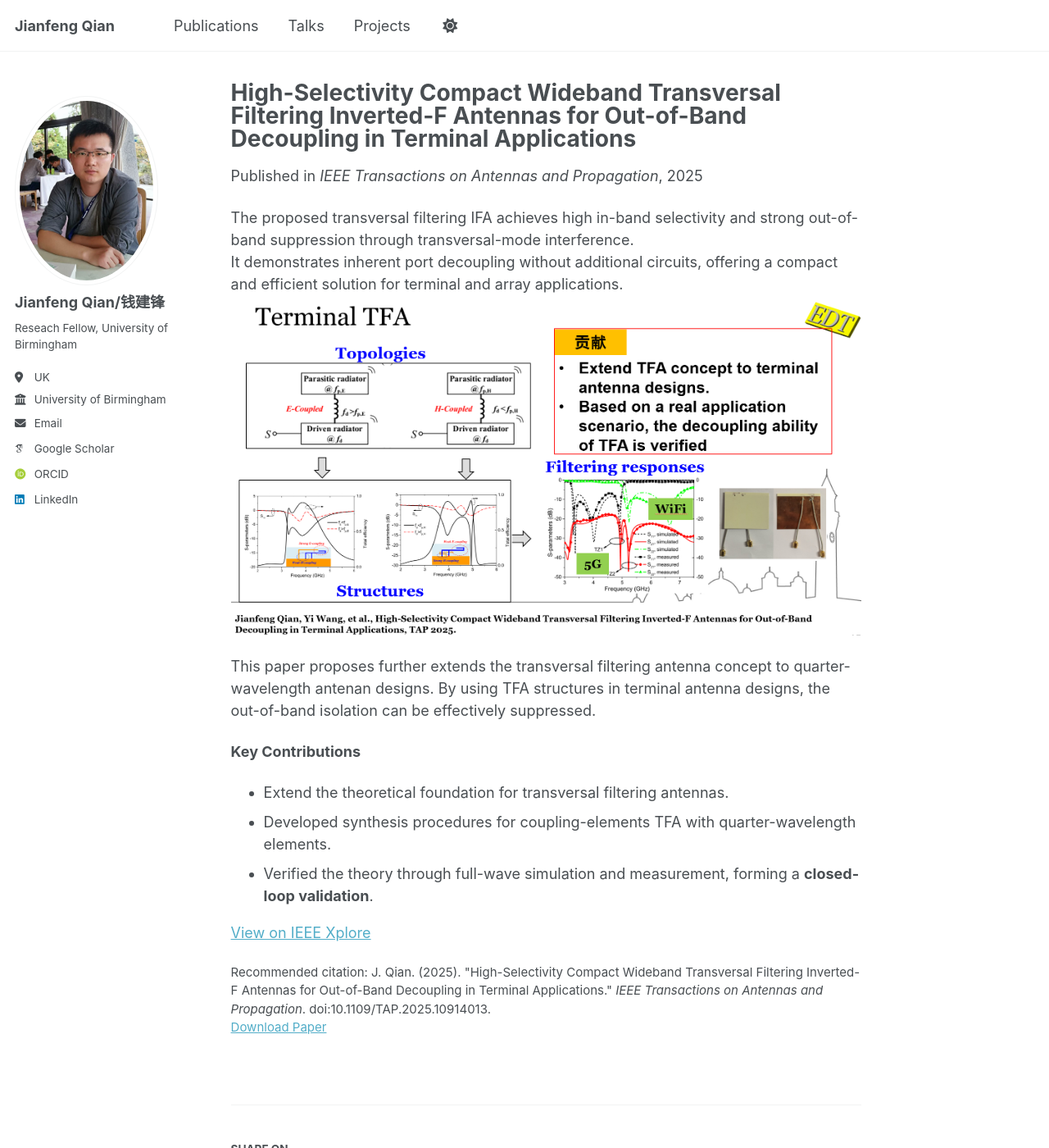
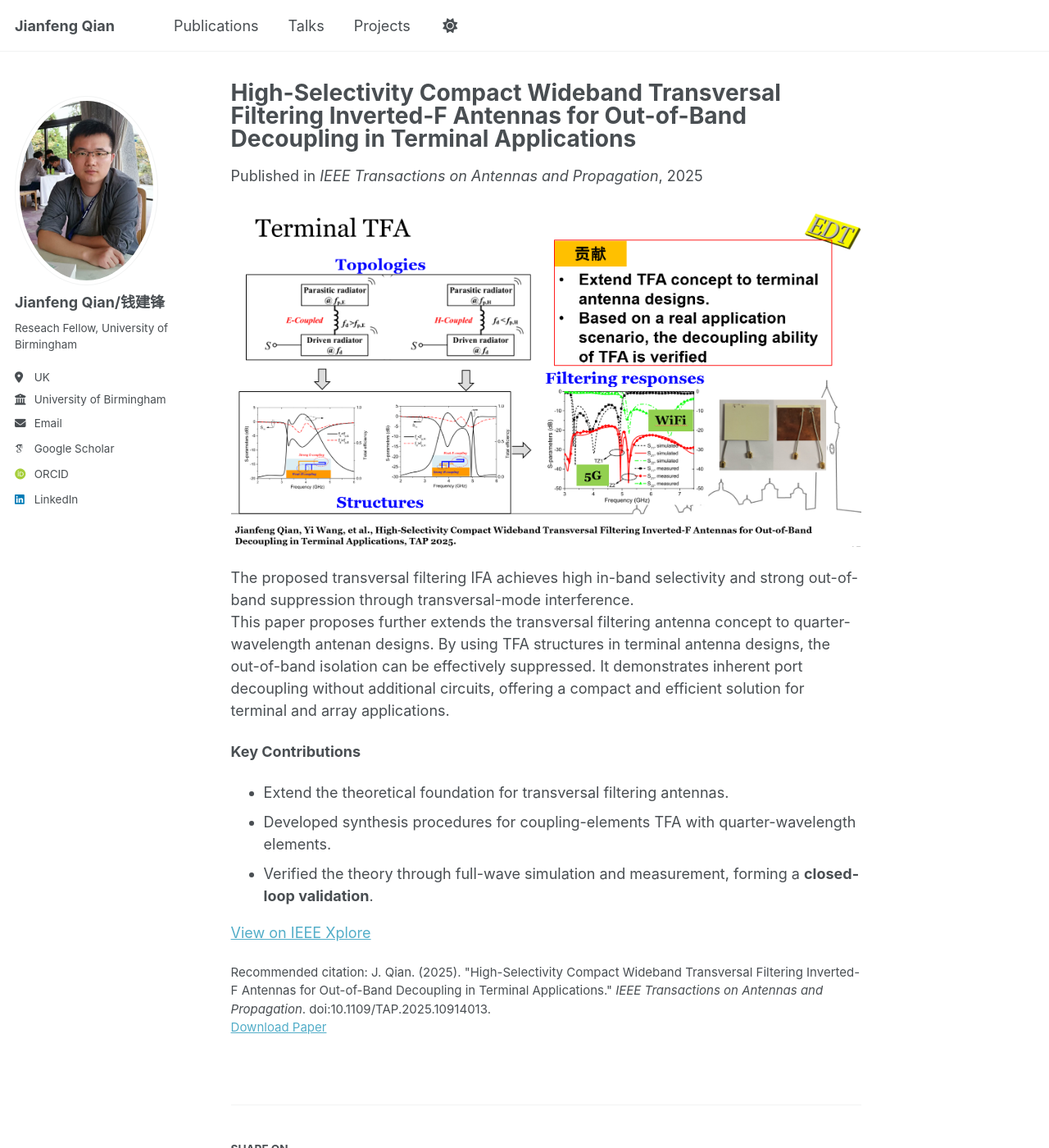
Before and after one commit to eejfqian/eejfqian.github.io, a Jekyll site: the page built from _publications/2025-02-01-high-selectivity-filtering-ifa.md, in a window 1280 px wide and 1400 px high. Shown: the whole window at 82% size. Built offline with Jekyll 4.4.1, drawn with Linux system fonts in a browser that asks for light colours; some web fonts are replaced; a script that is not in the unit is left out.

```diff
--- a/_publications/2025-02-01-high-selectivity-filtering-ifa.md
+++ b/_publications/2025-02-01-high-selectivity-filtering-ifa.md
@@ -10,11 +10,12 @@ paperurl: 'https://ieeexplore.ieee.org/document/10914013'
 citation: 'J. Qian. (2025). &quot;High-Selectivity Compact Wideband Transversal Filtering Inverted-F Antennas for Out-of-Band Decoupling in Terminal Applications.&quot; <i>IEEE Transactions on Antennas and Propagation</i>. doi:10.1109/TAP.2025.10914013.'
 ---
 
-The proposed transversal filtering IFA achieves high in-band selectivity and strong out-of-band suppression through transversal-mode interference.
-It demonstrates inherent port decoupling without additional circuits, offering a compact and efficient solution for terminal and array applications.
+
 ![Transversal Filtering Terminal Antenna](/images/publications/terminal FTA.png)
 
+The proposed transversal filtering IFA achieves high in-band selectivity and strong out-of-band suppression through transversal-mode interference.
 This paper proposes further extends the transversal filtering antenna concept to quarter-wavelength antenan designs. By using TFA structures in terminal antenna designs, the out-of-band isolation can be effectively suppressed.
+It demonstrates inherent port decoupling without additional circuits, offering a compact and efficient solution for terminal and array applications.
 
 **Key Contributions**
 - Extend the theoretical foundation for transversal filtering antennas.
```
